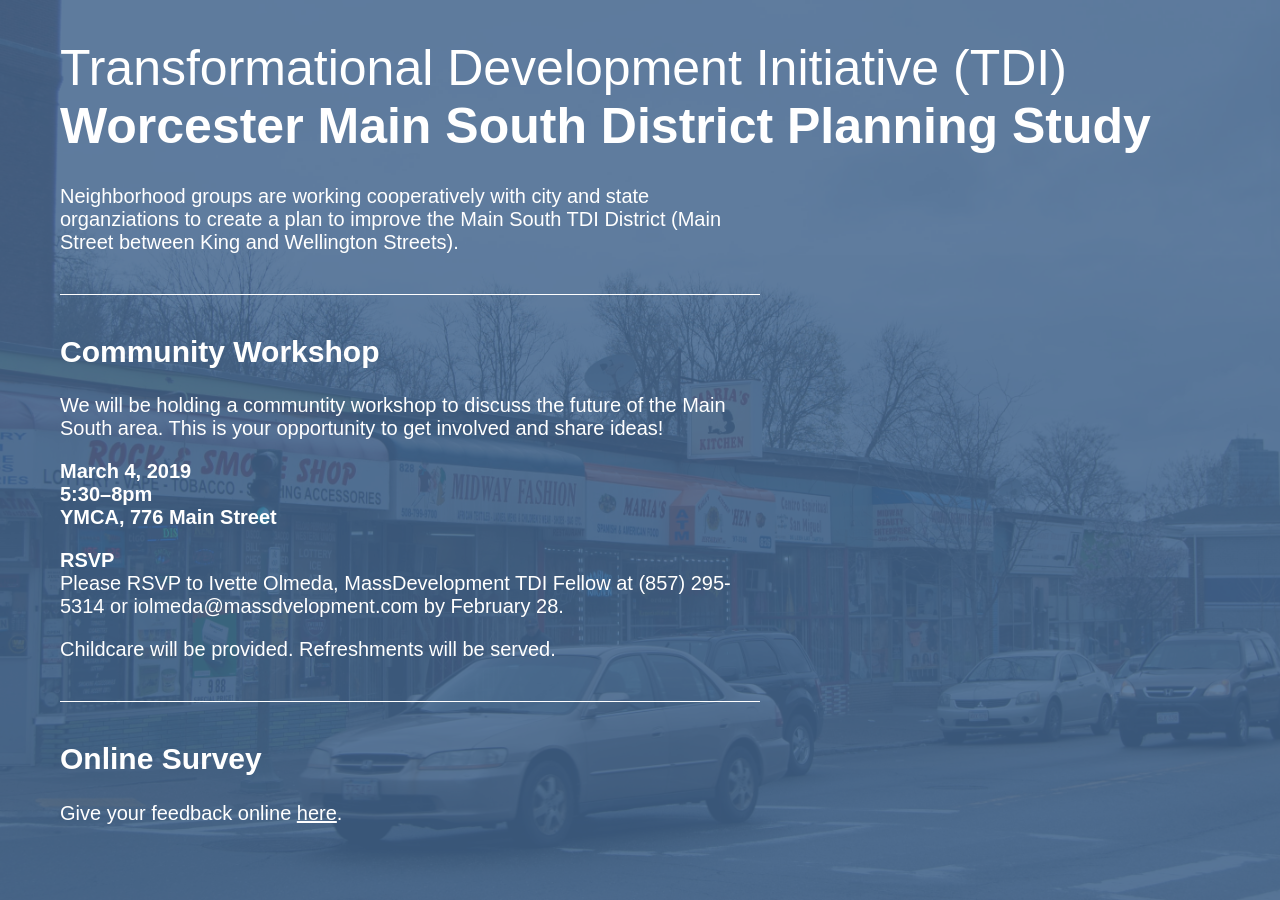
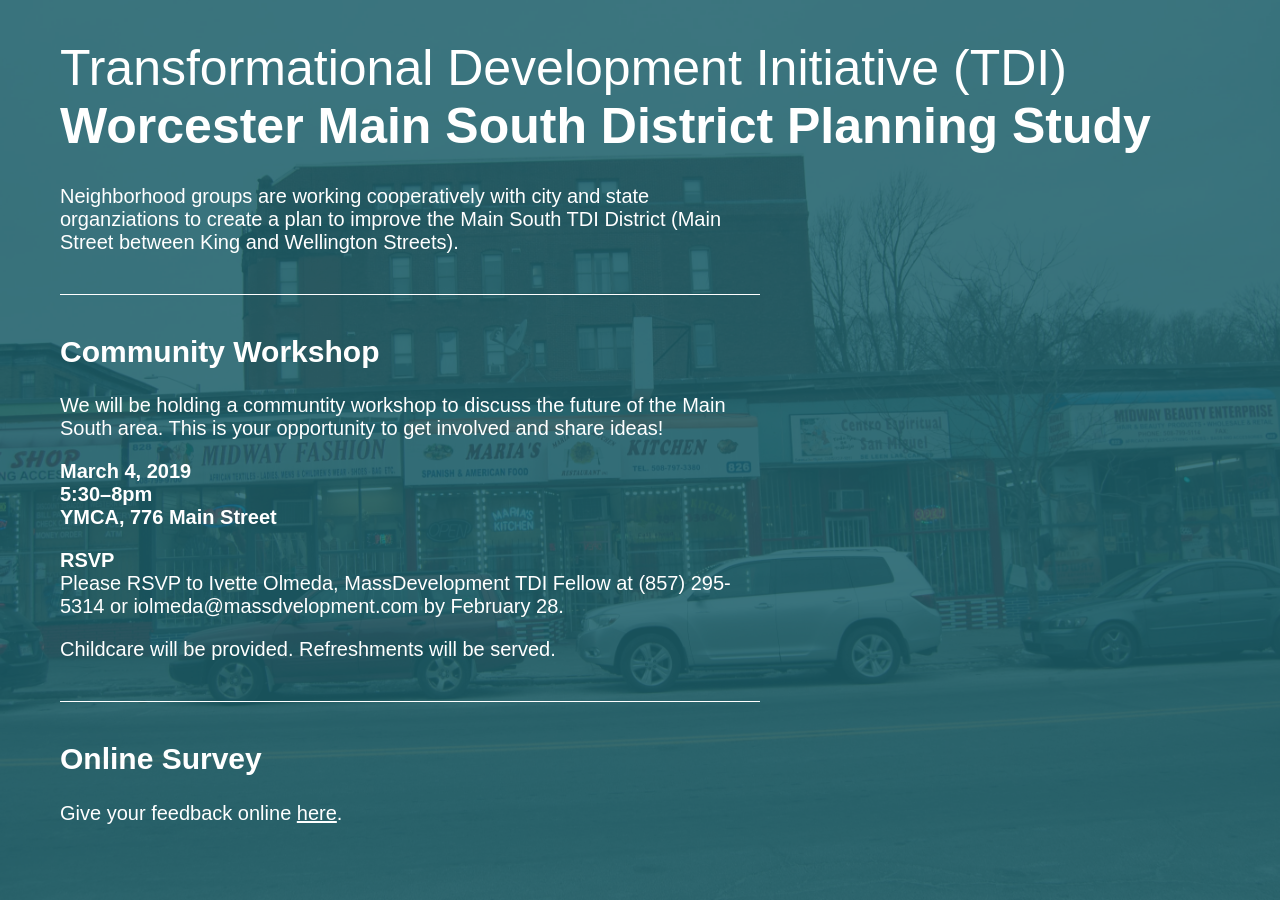
Before and after one commit to johnmccartin/mainsouth, a Jekyll site: the page built from index.md, in a window 1280 px wide. Built offline with Jekyll 4.4.1, drawn with Linux system fonts in a browser that asks for light colours; nearby versions of some CDN libraries.

Commit message:
change photo

```diff
--- a/css/main.css
+++ b/css/main.css
@@ -197,7 +197,7 @@ __   ____ _ _ __(_) __ _| |__ | | ___  ___
 
 /* line 5, ../sass/_dark.scss */
 .dark {
-  background: rgba(68, 101, 141, 0.85);
+  background: rgba(29, 96, 106, 0.85);
   color: #fff;
 }
 /* line 15, ../sass/_dark.scss */
@@ -241,7 +241,7 @@ __   ____ _ _ __(_) __ _| |__ | | ___  ___
 
 /* line 58, ../sass/_dark.scss */
 .brand-title.dark {
-  background: #44658D;
+  background: #1d606a;
 }
 
 /* line 6, ../sass/_debug.scss */
@@ -300,7 +300,7 @@ __   ____ _ _ __(_) __ _| |__ | | ___  ___
 /* line 35, ../sass/_menu.scss */
 .pure-menu li a:hover, .pure-menu li a:focus {
   color: #222;
-  background: #44658D;
+  background: #1d606a;
 }
 
 /* line 2, ../sass/_mp.scss */
@@ -591,13 +591,13 @@ html, button, input, select, textarea,
 
 /* line 149, ../sass/main.scss */
 ::selection {
-  background: #44658D;
+  background: #1d606a;
   color: #fff;
 }
 
 /* line 153, ../sass/main.scss */
 ::-moz-selection {
-  background: #44658D;
+  background: #1d606a;
   color: #fff;
 }
 
@@ -605,7 +605,7 @@ html, button, input, select, textarea,
 body {
   color: #222;
   font-size: 20px;
-  background: url("../img/mainst.jpg") no-repeat center center;
+  background: url("../img/mainst2.jpg") no-repeat center center;
   background-repeat: no-repeat;
   background-size: cover;
 }
@@ -617,7 +617,7 @@ a {
 
 /* line 169, ../sass/main.scss */
 a:hover {
-  background: #44658D;
+  background: #1d606a;
   color: #fff;
 }
 
--- a/sass/main.scss
+++ b/sass/main.scss
@@ -104,7 +104,7 @@ $primary-dark: #222;
 $primary-light: #fff;
 $mid-tone: #666;
 $mid-light: #ddd;
-$highlight: #44658D;
+$highlight: #1d606a;
 $base-size: 20px;
 $reader-size: 1.25em;
 $header-height: 8em;
@@ -158,7 +158,7 @@ html, button, input, select, textarea,
 body{
 	color: $primary-dark;
   font-size: $base-size;
-  background: url('../img/mainst.jpg') no-repeat center center;
+  background: url('../img/mainst2.jpg') no-repeat center center;
   background-repeat: no-repeat;
   background-size: cover;
 }
```
Also changed, not shown: img/mainst2.jpg (added), 3 other files.
